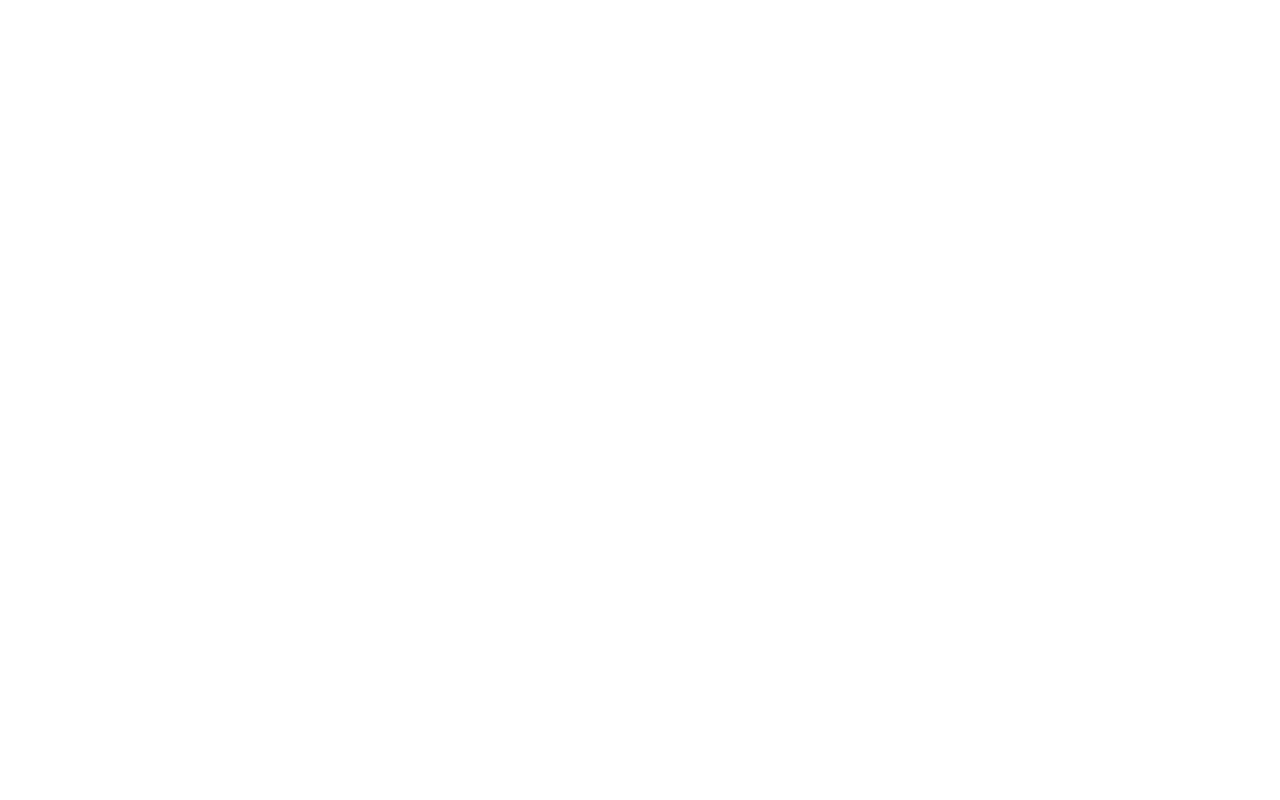
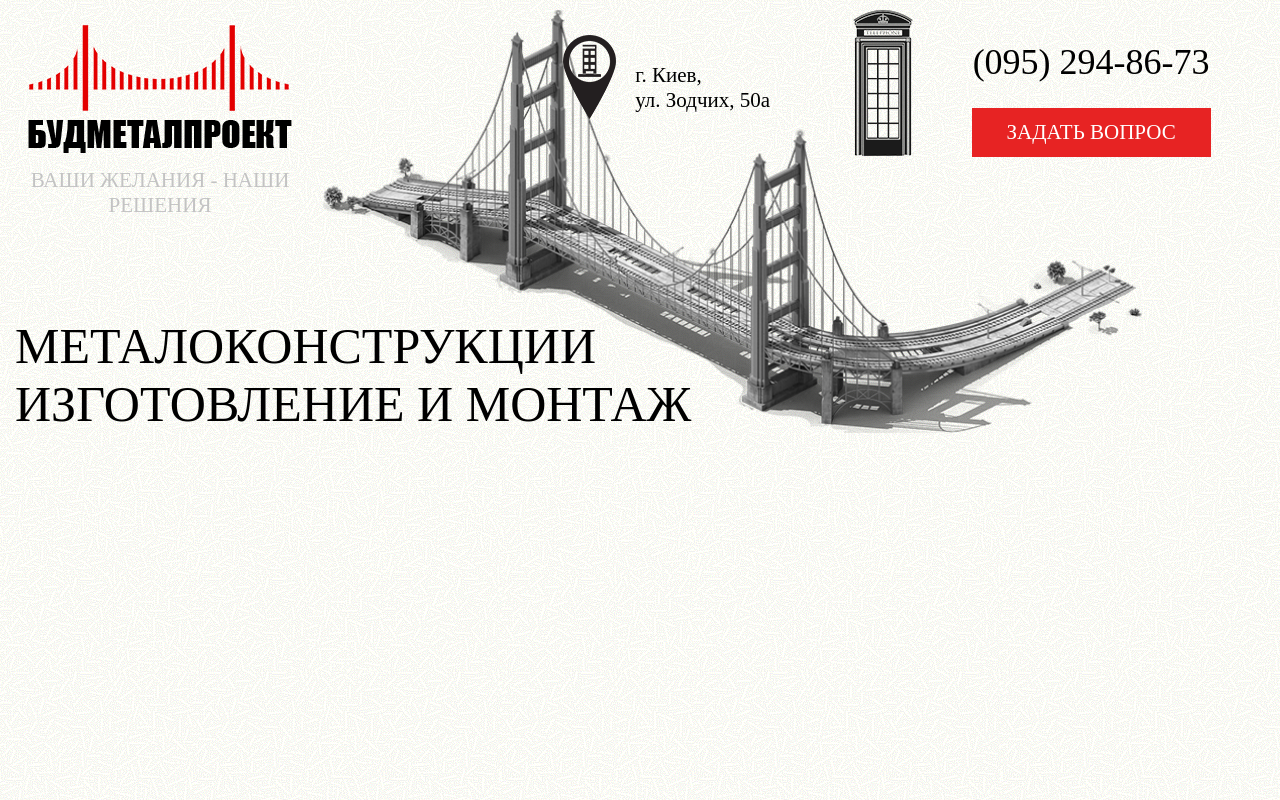
Before and after one commit to HomaX1/bud-metal-project, a website: page index.html in a window 1280 px wide. Drawn offline with nearby package versions, Linux system fonts and the light colour scheme.

Commit message:
header was started

```diff
--- a/css/style.css
+++ b/css/style.css
@@ -1,5 +1,5 @@
 @font-face {
-    font-family: 'Cuprum';
+    font-family: 'Cuprum', sans-serif;
     src: url('/fonts/cuprum/Cuprum-Bold.eot');
     src: url('/fonts/cuprum/Cuprum-Bold.eot?iefix') format('eot'),
     url('/fonts/cuprum/Cuprum-Bold.woff') format('woff'),
@@ -8,7 +8,7 @@
 }
 
 @font-face {
-    font-family: 'OpenSans-Bold';
+    font-family: 'OpenSans-Bold', sans-serif;
     src: url('/fonts/openSansBold/OpenSans-Bold.eot');
     src: url('/fonts/openSansBold/OpenSans-Bold.eot?iefix') format('eot'),
     url('/fonts/openSansBold/OpenSans-Bold.woff') format('woff'),
@@ -17,7 +17,7 @@
 }
 
 @font-face {
-    font-family: 'OpenSansCondensed';
+    font-family: 'OpenSansCondensed', sans-serif;
     src: url('/fonts/openSansCondensed/OpenSansCondensed-Light.eot');
     src: url('/fonts/openSansCondensed/OpenSansCondensed-Light.eot?iefix') format('eot'),
     url('/fonts/openSansCondensed/OpenSansCondensed-Light.woff') format('woff'),
@@ -26,7 +26,7 @@
 }
 
 @font-face {
-    font-family: 'OpenSans-Light';
+    font-family: 'OpenSans-Light', sans-serif;
     src: url('/fonts/openSansLight/OpenSans-Light.eot');
     src: url('/fonts/openSansLight/OpenSans-Light.eot?iefix') format('eot'),
     url('/fonts/openSansLight/OpenSans-Light.woff') format('woff'),
@@ -34,8 +34,118 @@
     url('/fonts/openSansLight/OpenSans-Light.svg#webfont') format('svg');
 }
 
+/*width = 1170px*/
 
 body {
     margin: 0;
     padding: 0;
+    background: url("../img/background.png") repeat;
 }
+
+.header {
+    width: 100%;
+    height: 423px;
+    background: url("../img/one-bridge.png") 70% 100% no-repeat;
+    background-size: contain;
+    margin-top: 10px;
+    position: relative;
+}
+
+.header-wrap {
+    /*width: 1170px;*/
+    height: 100%;
+}
+
+.header-wrap h1 {
+    text-transform: uppercase;
+    width: 677px;
+    font: 50px "Cuprum";
+    color: #000;
+    position: absolute;
+    bottom: 0;
+    margin: 0;
+}
+
+.logo, .location, .bell {
+    display: inline-block;
+}
+
+.logo {
+    text-align: center;
+}
+
+.logo__img {
+    width: 264px;
+    height: 128px;
+    display: inline-block;
+    background-image: url("../img/logo.png");
+    margin-top: 15px;
+    margin-bottom: 10px;
+}
+
+.logo p {
+    text-transform: uppercase;
+    font: 21px "OpenSansCondensed";
+    color: #c3c3c3;
+    margin-top: 0;
+}
+
+.location {
+    padding-left: 30px;
+}
+
+.location__icon {
+    width: 53px;
+    height: 84px;
+    display: inline-block;
+    background-image: url("../img/location.png");
+    margin-top: 25px;
+}
+
+.location span {
+    display: inline-block;
+    width: 155px;
+    font: 21px "OpenSans-Light";
+    color: #000;
+    margin-left: 15px;
+    margin-bottom: 55px;
+    vertical-align: middle;
+}
+
+.bell-icon {
+    display: inline-block;
+    width: 60px;
+    height: 146px;
+    background-image: url("../img/call-box.png");
+}
+
+.call {
+    text-align: center;
+}
+
+.call a, .call button {
+    display: block;
+}
+
+.call a {
+    font: 36px "Cuprum";
+    color: #000;
+    margin-top: 31px;
+}
+
+.call button {
+    text-transform: uppercase;
+    font: 21px "OpenSans-Light";
+    color: #fff;
+    background-color: #e72323;
+    border: none;
+    padding: 12px 35px;
+    margin: 25px auto 0;
+}
+
+
+/*@media (min-width: 1200px) {
+    .header {
+        background: url("../img/bridges.png");
+    }
+}*/
--- a/index.html
+++ b/index.html
@@ -2,11 +2,36 @@
 <html lang="en">
 <head>
     <meta charset="UTF-8">
+    <meta name="viewport" content="width=device-width, initial-scale=1.0">
     <title>БУДМЕТАЛПРОЕКТ</title>
-    <link rel="stylesheet" href="node_modules/bootstrap/dist/css/bootstrap-theme.min.css">
+    <link rel="stylesheet" href="node_modules/bootstrap/dist/css/bootstrap.css">
     <link rel="stylesheet" href="css/style.css">
 </head>
 <body>
+<header class="header">
+        <div class="container-fluid header-wrap">
+            <h1>Металоконструкции изготовление и монтаж</h1>
+            <div class="row justify-content-around">
+                <div class="col-sm-3 logo">
+                    <a class="logo__img" href="index.html"></a>
+                    <p>Ваши желания - наши решения</p>
+                </div>
+                <div class="col-sm-3 col-sm-offset-2 location">
+                    <i class="location__icon"></i>
+                    <span>г. Киев,<br> ул. Зодчих, 50а</span>
+                </div>
+                <div class="col-sm-4 bell">
+                    <div class="row">
+                        <i class="col-sm-1 bell-icon"></i>
+                        <div class="col-sm-10 call">
+                            <a href="tel:0952948673">(095) 294-86-73</a>
+                            <button class="call-button">Задать вопрос</button>
+                        </div>
+                    </div>
+                </div>
+            </div>
 
+        </div>
+</header>
 </body>
 </html>
--- a/package.json
+++ b/package.json
@@ -2,6 +2,10 @@
   "name": "budmetal",
   "version": "0.1.0",
   "dependencies": {
-    "bootstrap": "^3.3.7"
+    "bootstrap": "^3.3.7",
+    "http-server": "^0.10.0"
+  },
+  "scripts": {
+    "start": "http-server -a localhost -p 8000 -c-1 ./"
   }
 }
```
Also changed, not shown: img/arrow-right.png (added), img/background.png (added), img/bridges.png (added), img/call-box.png (added), img/list-type.png (added), img/location.png (added), img/logo.png (added), img/one-bridge.png (added), img/square.png (added).
